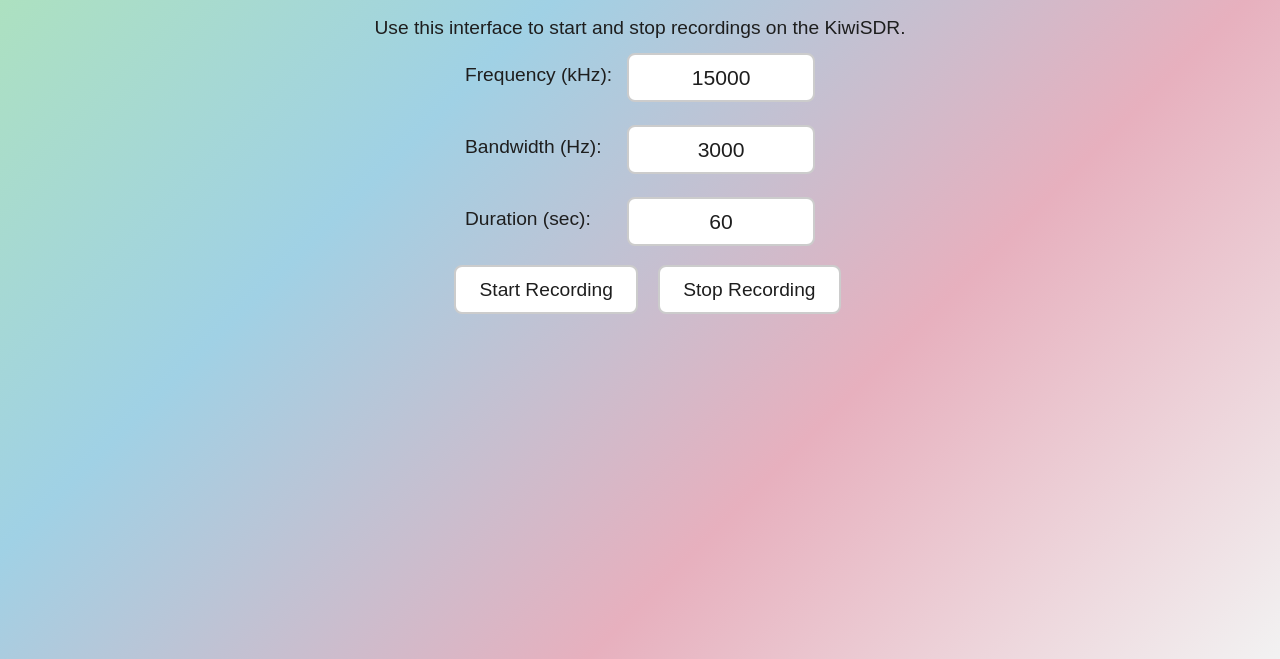
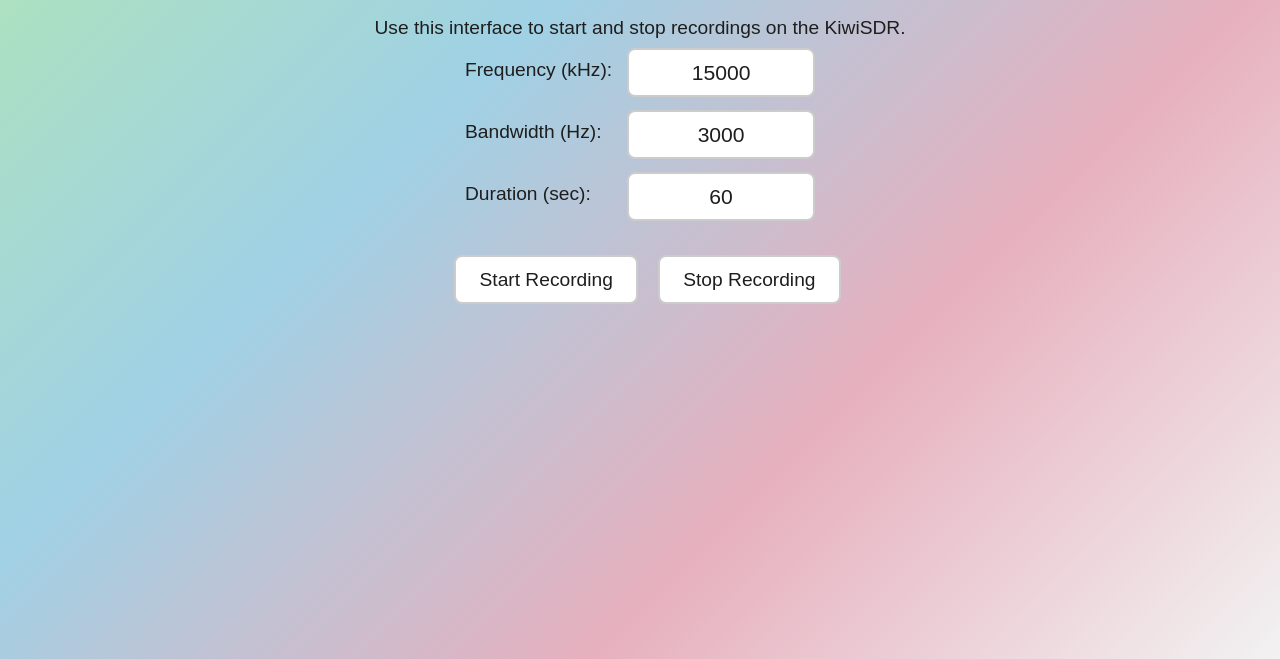
Before and after one commit to Ultraegern/kiwisdr-conf, a plain HTML site: page html/recorder.html in a window 1280 px wide. Shown: the part 141-800 px from the top of the page. Drawn offline with Linux system fonts and the light colour scheme.

Commit message:
Update stylesheet.css

```diff
--- a/html/stylesheet.css
+++ b/html/stylesheet.css
@@ -19,7 +19,7 @@
         color: #ff5555;
     }
     p {
-        margin-bottom: 10px;
+        margin-bottom: 5px;
     }
     span {
         margin-bottom: 10px;
@@ -27,6 +27,7 @@
     button {
         margin-left: 15px;
         margin-bottom: 10px;
+        margin-top: 10px;
         font-size: 1.0em;
         padding: 0.6em 1.2em;
         border-radius: 8px;
@@ -50,13 +51,13 @@
         justify-content: space-between;
         align-items: center;
         padding: 4px 8px;
-        margin-bottom: 10px;
         width: 350px;
     }
     .field-group {
         display: flex;
         flex-direction: column;     /* stack all label-groups */
         align-items: center;              /* optional: fix width for alignment */
+        margin-bottom: 15px;
     }
     .field input[type="number"] {
         margin-bottom: 5px;
```
